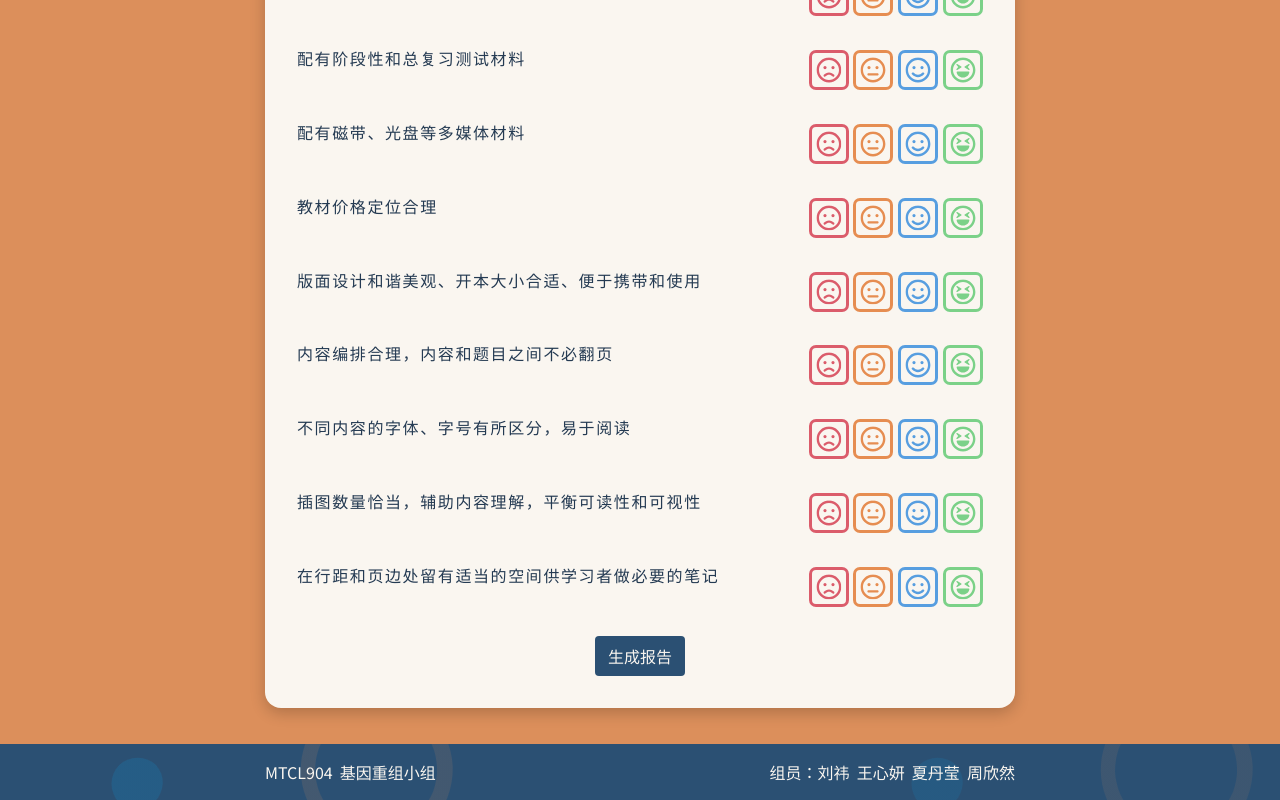
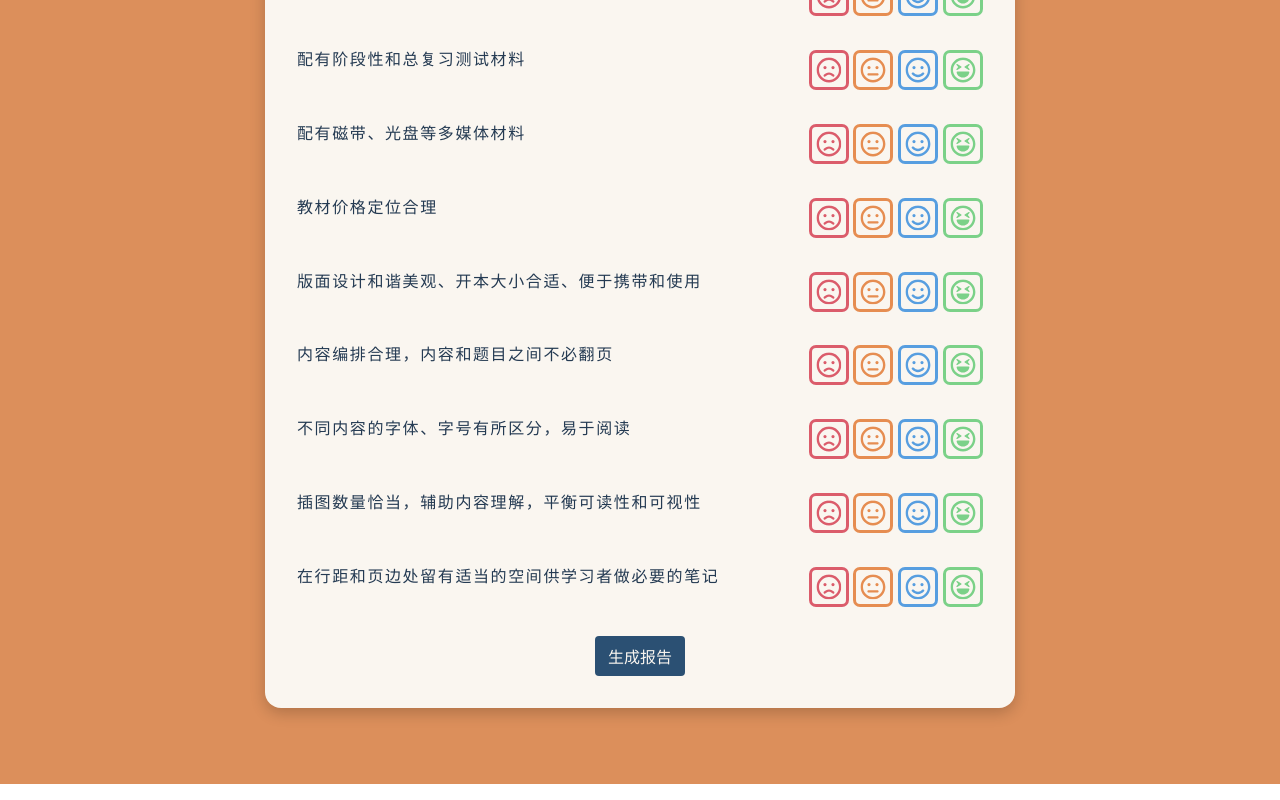
Before and after one commit to evelyn-2022/chinese-textbook-analysis, a React (Create React App) app: page / in a window 1280 px wide. Shown: the part 4829-5629 px from the top of the page. Built offline with nearby package versions, Linux system fonts and the light colour scheme; the HTML template or start-up script is replaced by a standard one; a web font is replaced by a local one.

Commit message:
deleted footer

```diff
--- a/src/App.js
+++ b/src/App.js
@@ -3,7 +3,6 @@ import Navbar from './components/Navbar';
 import Header from './components/Header';
 import BasicInformation from './components/BasicInformation';
 import QuestionForm from './components/QuestionForm';
-import Footer from './components/Footer';
 import GeneratedReport from './components/GeneratedReport';
 import QRCode from './components/QRCode';
 import './index.css';
@@ -69,7 +68,6 @@ const App = () => {
           />
         </main>
       )}
-      {!isSubmitted && !isOpenQR && <Footer />}
       {isSubmitted && !isOpenQR && (
         <GeneratedReport
           info={basicInformation}
--- a/src/components/Footer.js
+++ /dev/null
@@ -1,16 +0,0 @@
-import React from 'react';
-
-const Footer = () => {
-  return (
-    <footer>
-      <div className='section footer-container'>
-        <p className='footer'>MTCL904&nbsp;&nbsp;基因重组小组</p>
-        <p className='footer'>
-          组员：刘祎&nbsp;&nbsp;王心妍&nbsp;&nbsp;夏丹莹&nbsp;&nbsp;周欣然
-        </p>
-      </div>
-    </footer>
-  );
-};
-
-export default Footer;
--- a/src/index.css
+++ b/src/index.css
@@ -447,7 +447,7 @@ Question Form
   position: relative;
   background-color: var(--clr-primary-3);
   padding-top: 10px;
-  padding-bottom: 1rem;
+  padding-bottom: 3.5rem;
 }
 .question-categories > * + * {
   border-top: 2px dotted var(--clr-grey-6);
@@ -565,33 +565,6 @@ Question Form
 
 /*
 ==================
-Footer
-==================
-*/
-.footer-container {
-  display: flex;
-  flex-direction: column;
-  padding-block: 1rem;
-  align-items: center;
-}
-.footer {
-  color: var(--clr-white);
-  margin-block: 0;
-}
-
-@media screen and (min-width: 680px) {
-  .footer-container {
-    flex-direction: row;
-    justify-content: space-between;
-  }
-}
-@media screen and (min-width: 1000px) {
-  .footer-container {
-    width: clamp(300px, 100%, var(--fixed-width));
-  }
-}
-/*
-==================
 Generated Report
 ==================
 */
```
